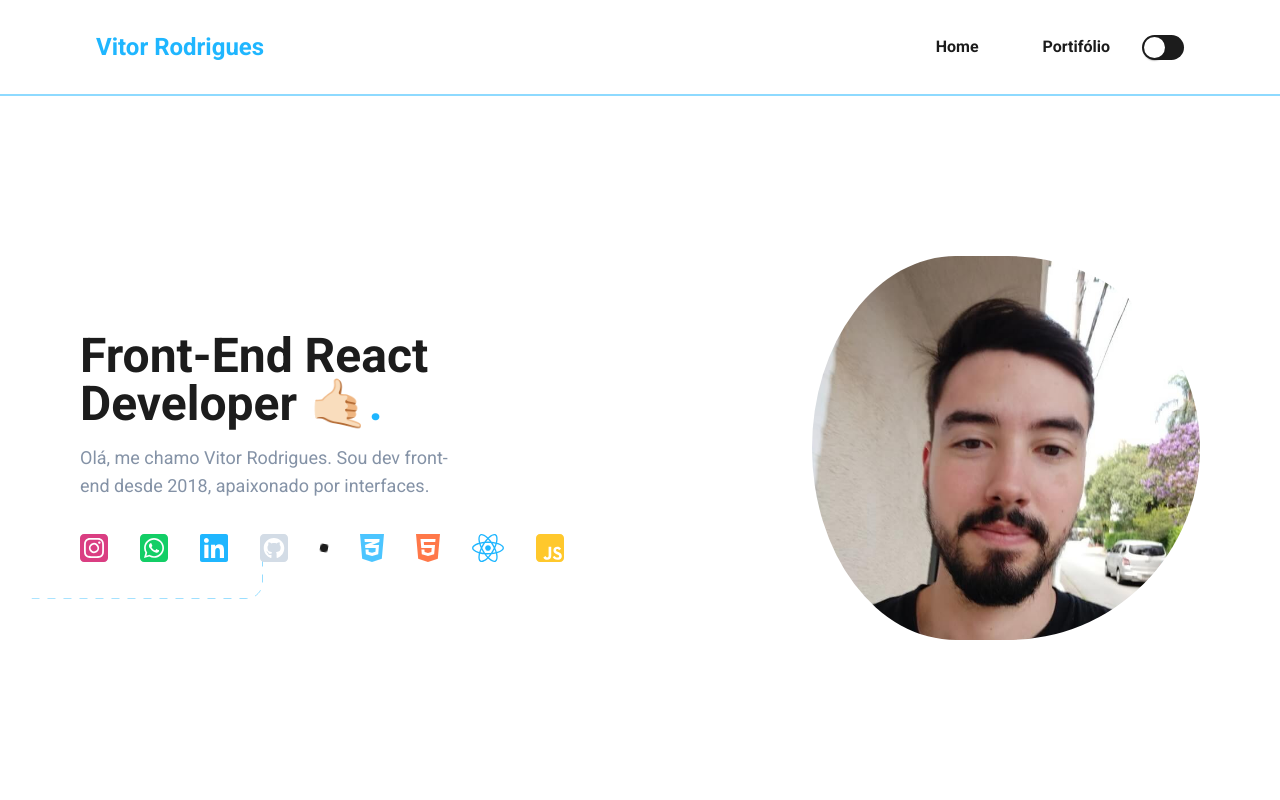
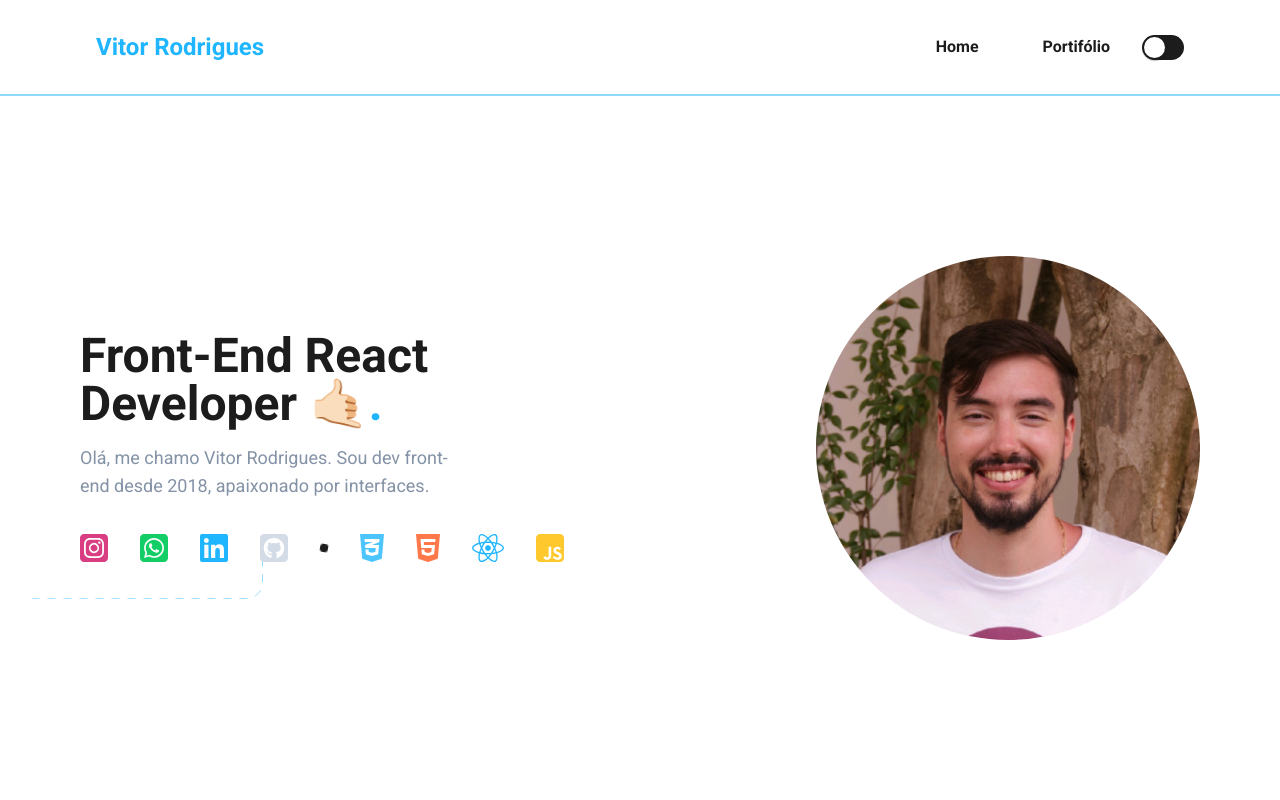
Before and after one commit to virtorodrigues/landing-page-vitor, a Next.js app: page / in a window 1280 px wide. Shown: the top 800 px of the page. Built offline with nearby package versions, Linux system fonts and the light colour scheme.

Commit message:
refactory: profile image home

```diff
--- a/src/components/Home/index.tsx
+++ b/src/components/Home/index.tsx
@@ -46,9 +46,9 @@ export const Home = () => {
           </motion.div>
 
           <motion.img
-            className="rounded-full xs:h-72 xs:pl-0 lg:h-96 lg:pl-12"
+            className="aspect-square rounded-full object-cover xs:h-72 lg:h-96"
             variants={animationVariantRightToLeft}
-            src="/vitor-rodrigues.jpg"
+            src="/vitor-rodrigues.jpeg"
             alt="Minha foto"
           />
         </motion.div>
```
Also changed, not shown: public/vitor-rodrigues.jpeg (added), public/vitor-rodrigues.jpg (deleted).
